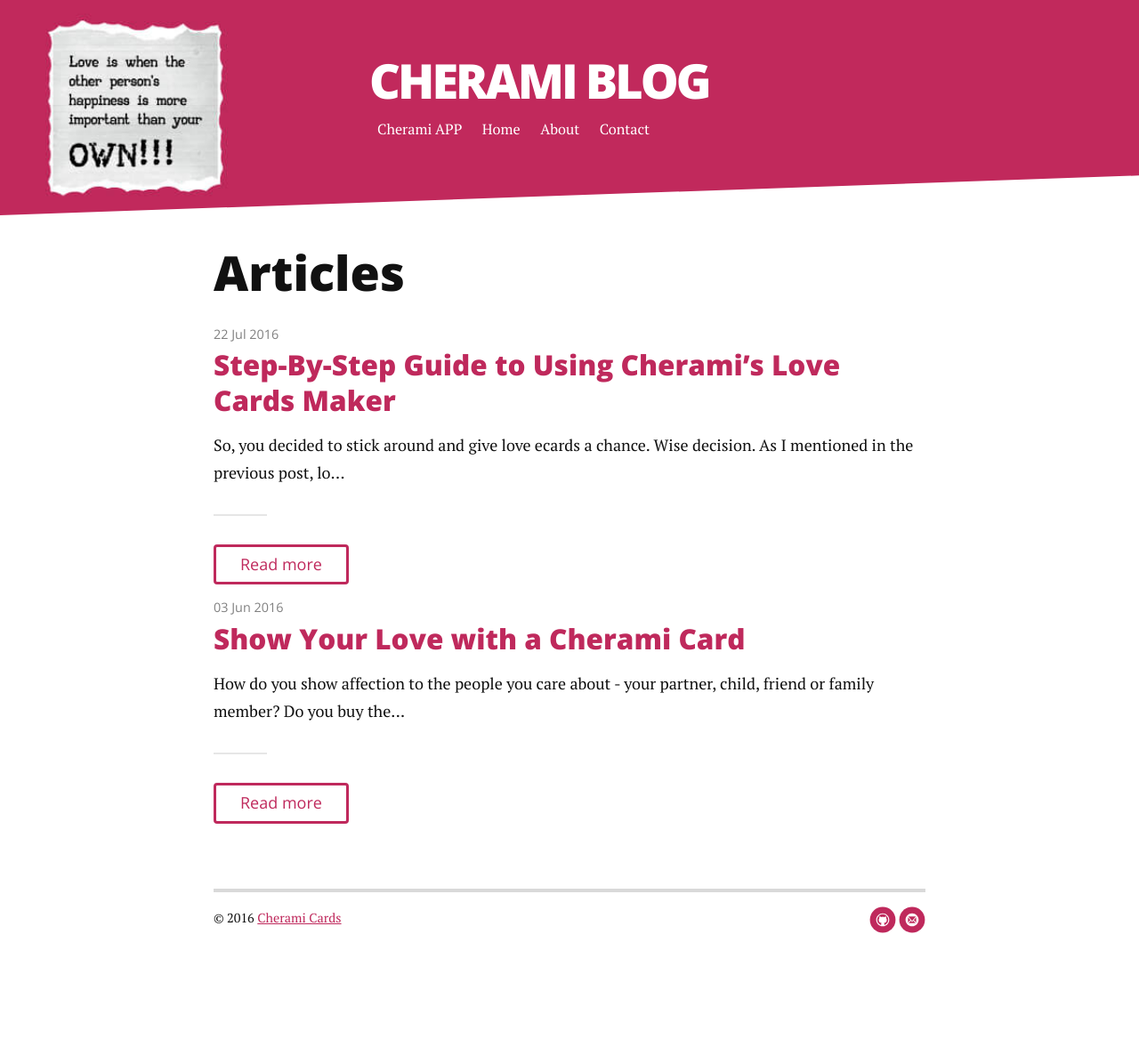
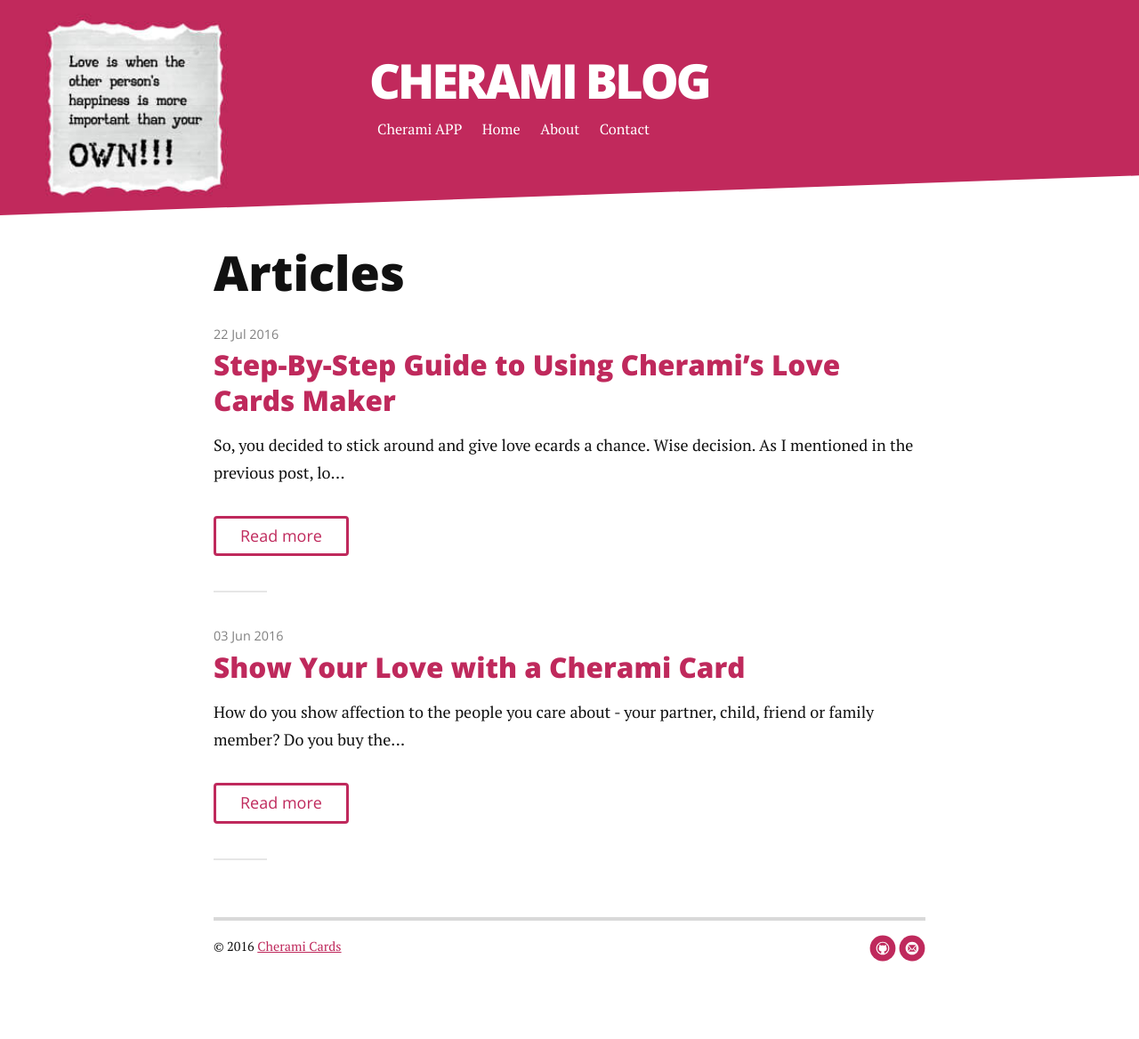
Before and after one commit to CheramiCards/blog, a Jekyll site: the page built from articles.md, in a window 1280 px wide. Shown: the whole page at 89% size. Built offline with Jekyll 4.4.1, drawn with Linux system fonts in a browser that asks for light colours; nearby versions of some CDN libraries; before the commit the page ends 1136 px from its top, so only the background shows below that.

Commit message:
Add read more button

```diff
--- a/articles.md
+++ b/articles.md
@@ -11,8 +11,8 @@ title: Cherami articles
       	<span class="date">{{ post.date | date_to_string }}</span>
       	<h3><a href="{{ post.url }}">{{ post.title }}</a></h3>
       	<p class="description">{% if post.description %}{{ post.description  | strip_html | strip_newlines | truncate: 120 }}{% else %}{{ post.content | strip_html | strip_newlines | truncate: 120 }}{% endif %}</p>
+        <a class="next button__outline" href="{{ post.url }}">Read more</a>
       </li>
-      <a class="next button__outline" href="{{ post.url }}">Read more</a>
     {% endfor %}
   </ul>
 </div>
```
